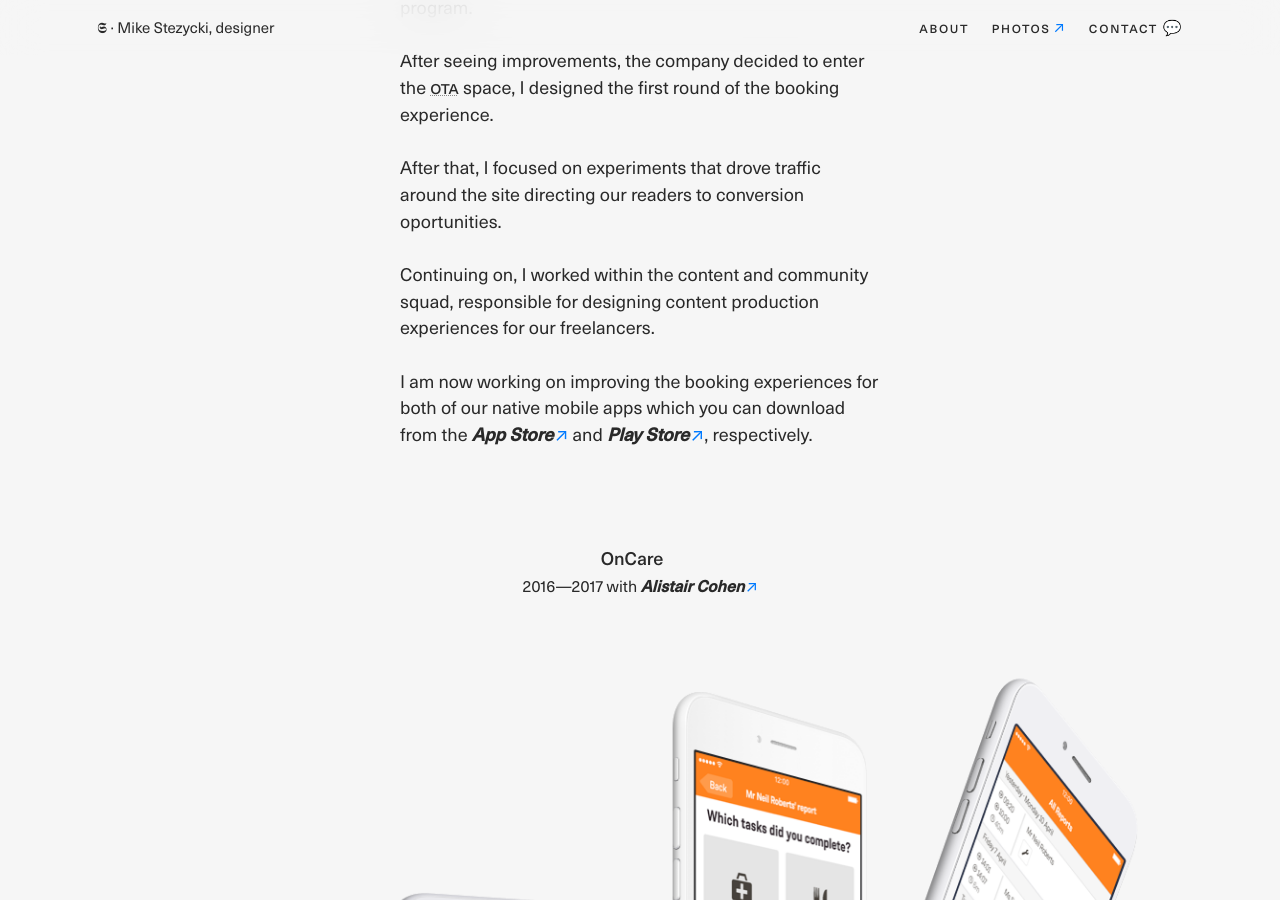
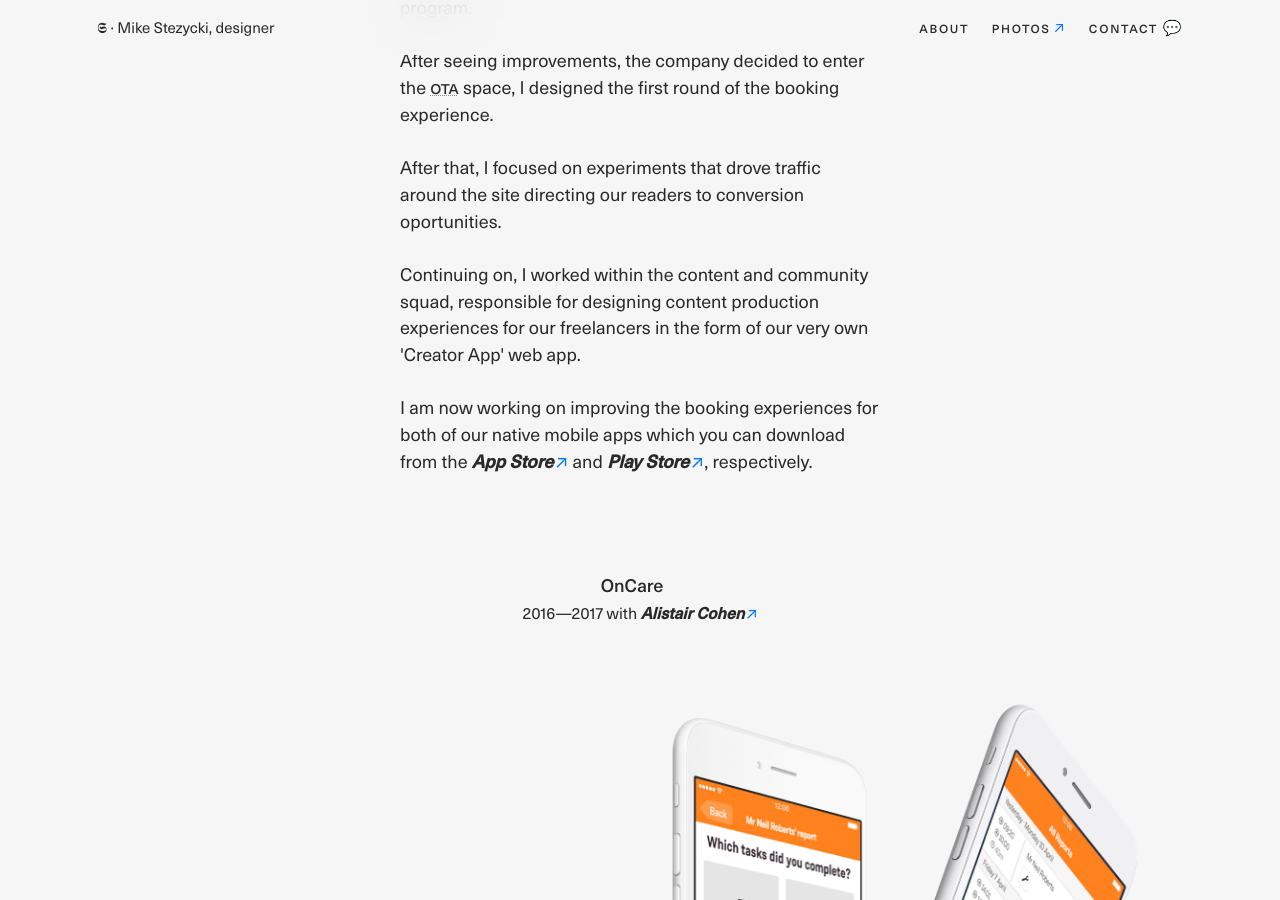
Before and after one commit to mr-stezz/mr-stezz.github.io, a Jekyll site: the page built from index.html, in a window 1280 px wide and 900 px high, scrolled down 1633 px. Built offline with Jekyll 4.4.1, drawn with Linux system fonts in a browser that asks for light colours.

Commit message:
Add some more detail to CT project

```diff
--- a/_includes/_projects.culture-trip.html
+++ b/_includes/_projects.culture-trip.html
@@ -10,7 +10,7 @@
   	I joined as a product designer to work alongside the small product and tech team, based in Tel Aviv, on improving the website and native mobile apps. In early 2018, the company raised 80 million dollars in a series B round, continuing its mission to shine a light on different cultures worldwide. I focused on improving conversions for an affiliate booking program.<br><br>
 	  After seeing improvements, the company decided to enter the <abbr title="Online Travel Agent">OTA</abbr> space, I designed the first round of the booking experience.<br><br>
 	  After that, I focused on experiments that drove traffic around the site directing our readers to conversion oportunities.<br><br>
-	  Continuing on, I worked within the content and community squad, responsible for designing content production experiences for our freelancers.<br><br>
+	  Continuing on, I worked within the content and community squad, responsible for designing content production experiences for our freelancers in the form of our very own 'Creator App' web app.<br><br>
     I am now working on improving the booking experiences for both of our native mobile apps which you can download from the <a href="https://apps.apple.com/gb/app/culture-trip-explore-travel/id1146832951">App Store</a> and <a href="https://play.google.com/store/apps/details?id=culturetrip.com&hl=en_GB&gl=US">Play Store</a>, respectively.
   </p>
   <!-- <figure class="gallery  u--m-top--large">
```
